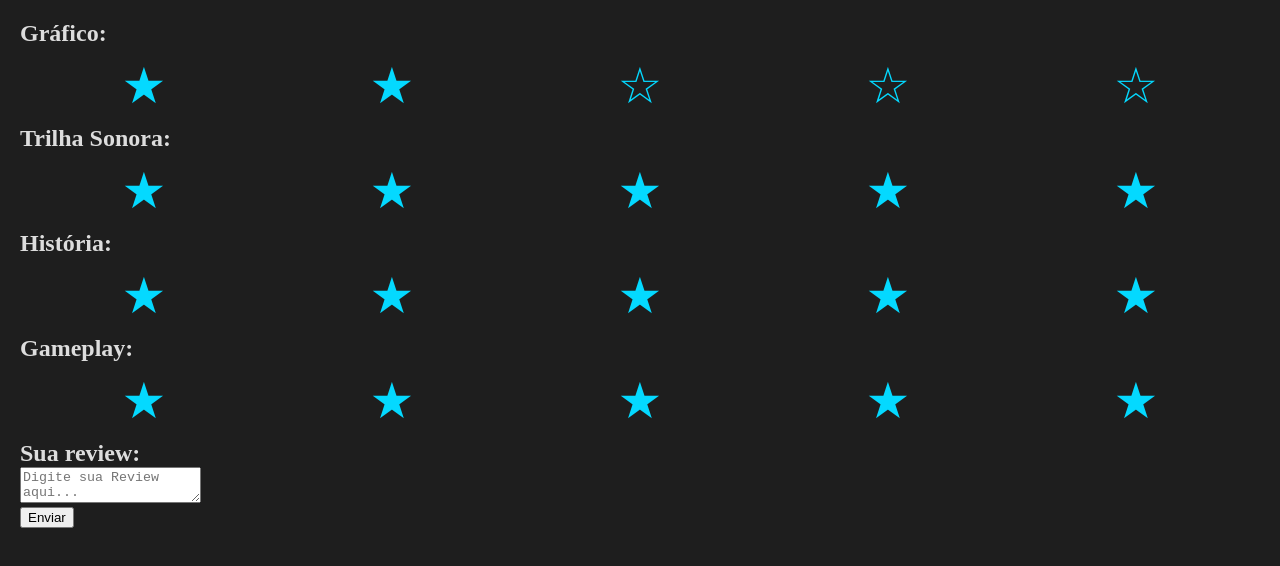
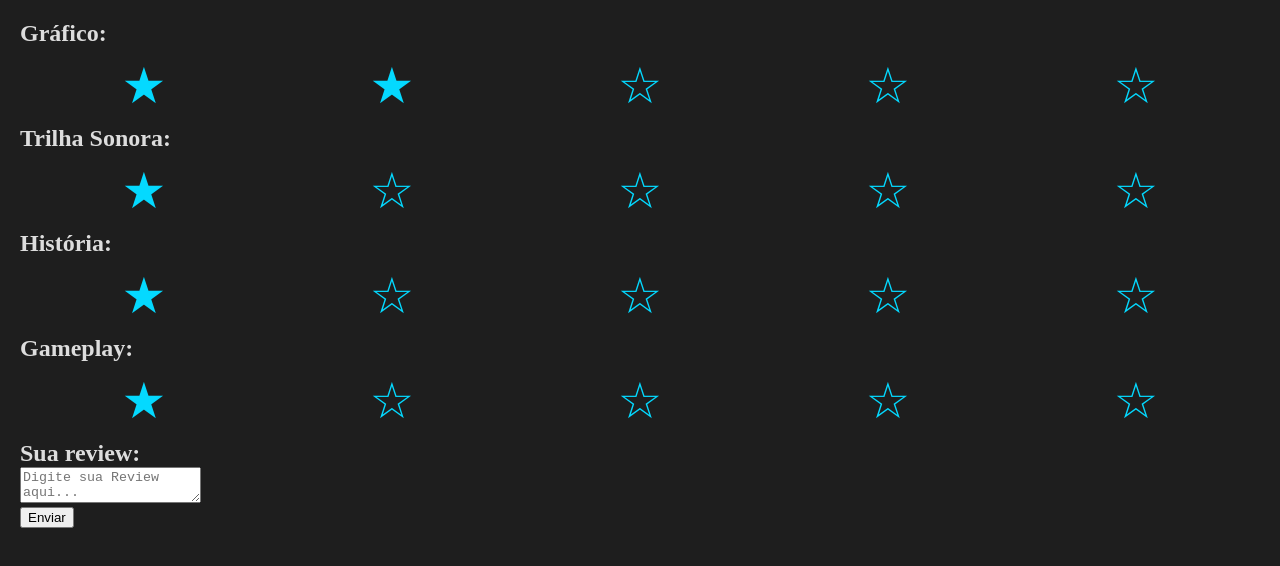
Before and after one commit to Only-S/ProjetoES_AtitusCC, a plain HTML site: page App Web (Front-End)/form.html in a window 1280 px wide. Both pictures are taken after a click on the item 392 px from the left and 86 px from the top of the page. Drawn offline with Linux system fonts and the light colour scheme.

Commit message:
Estrelas sendo devidamente selecionadas. Validar Fix.

```diff
--- a/App Web (Front-End)/assets/css/form.css
+++ b/App Web (Front-End)/assets/css/form.css
@@ -22,16 +22,13 @@
 	content: "\2605"; /*cheio*/
 }
 
-.star-icon.ativo ~ .star-icon::before {
-	content: "\2606"; /*vazio*/
+.star-icon:not(.ativo)::before {
+    content: "\2606"; /*vazio*/
 }
 
-.avaliacao:hover .star-icon::before {
-	content: "\2605"; /*cheio*/
-}
-
-.star-icon:hover ~ .star-icon::before {
-	content: "\2606"; /*vazio*/
+.star-icon:hover,
+.star-icon:hover ~ .star-icon {
+    color: #04d9ff;
 }
 
 @media screen and (max-width: 767px) {
--- a/App Web (Front-End)/js/form.js
+++ b/App Web (Front-End)/js/form.js
@@ -1,12 +1,15 @@
-var stars = document.querySelectorAll(".star-icon");
-document.addEventListener("click", function (e) {
-	var classStar = e.target.classList;
+document.querySelectorAll('.avaliacao').forEach(avaliacao => {
+    const stars = avaliacao.querySelectorAll('.star-icon');
 
-	if (!classStar.contains("ativo")) {
-		stars.forEach(function (star) {
-			star.classList.remove("ativo");
-		});
-
-		classStar.add("ativo");
-	}
+    stars.forEach((star, index) => {
+        star.addEventListener('click', function() {
+            stars.forEach((s, i) => {
+                if (i <= index) {
+                    s.classList.add('ativo');
+                } else {
+                    s.classList.remove('ativo');
+                }
+            });
+        });
+    });
 });
```
